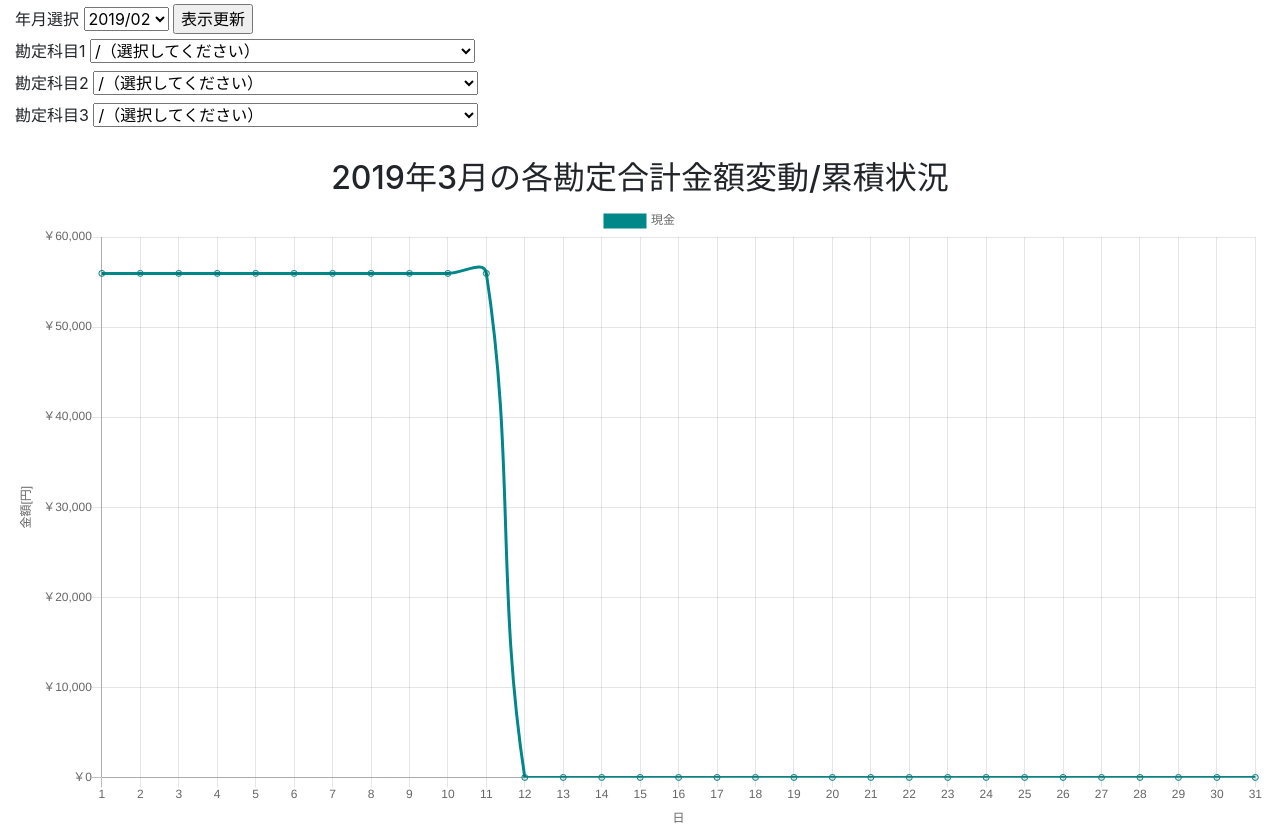
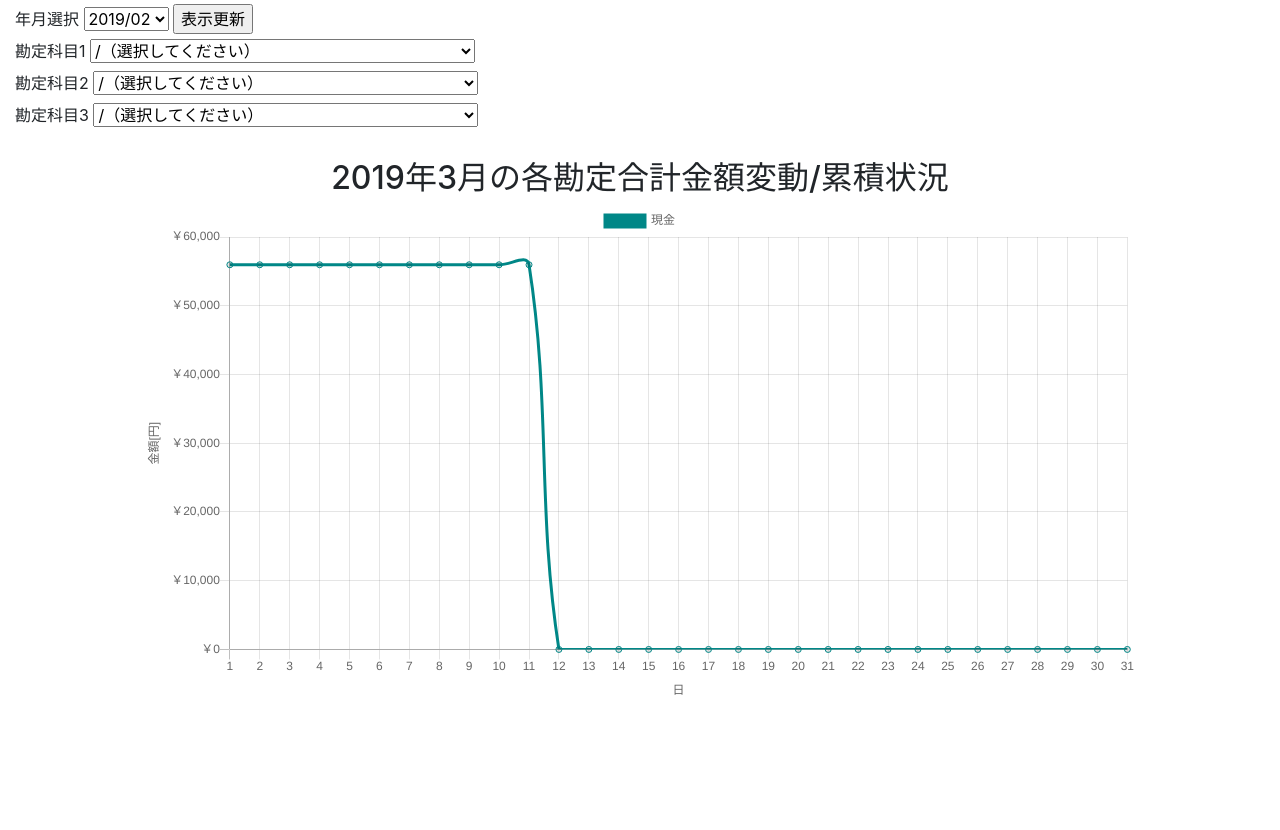
Before and after one commit to shimi003/magi, a Django app: page /sdss/suii/ in a window 1280 px wide. Shown: the part 162-992 px from the top of the page. After the commit the page ends 857 px from the top, so only its background shows below. Run offline with Django 3.2, Linux system fonts and the light colour scheme; data comes from the database, SQL or seed files in the repository; some libraries are stand-ins or nearby versions.

Commit message:
推移グラフが大きくノートPCで確認時はみ出したのでサイズ調整

```diff
--- a/myportal/templates/suii.html
+++ b/myportal/templates/suii.html
@@ -29,7 +29,7 @@
   </form>
 </div>
 <br />
-<div class="container-fluid">
+<div class="container-fluid"  style="position: realative; height:60vh; width:80vw">
   <h2 style="text-align: center">{{ title_jp }}</h2>
   <canvas id="myChart"></canvas>
 </div>
```
